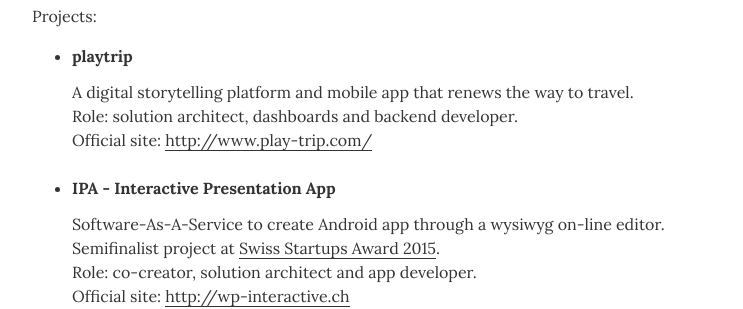
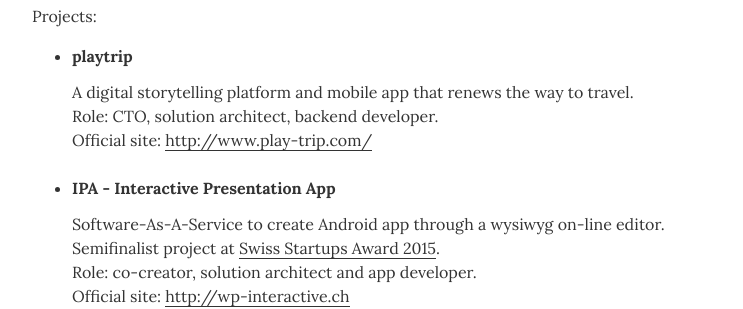
Before and after one commit to nicolafiorillo/nicolafiorillo.github.io, a Jekyll site: the page built from index.html, in a window 1280 px wide and 900 px high, scrolled down 654 px. Shown: the part 154-463 px from the top of the window, without its empty margins (268-1011 px from the left). Built offline with Jekyll 4.4.1, drawn with Linux system fonts in a browser that asks for light colours.

Commit message:
Playtrip update.

```diff
--- a/_layouts/resume.html
+++ b/_layouts/resume.html
@@ -60,7 +60,7 @@
 
                 <li><b>playtrip</b>
                   <p class="resume-item-copy">A digital storytelling platform and mobile app that renews the way to travel.<br/>
-                      Role: solution architect, dashboards and backend developer.<br/>
+                      Role: CTO, solution architect, backend developer.<br/>
                       Official site: <a href="http://www.play-trip.com/en/">http://www.play-trip.com/</a>
                   </p>
                 </li>
```
